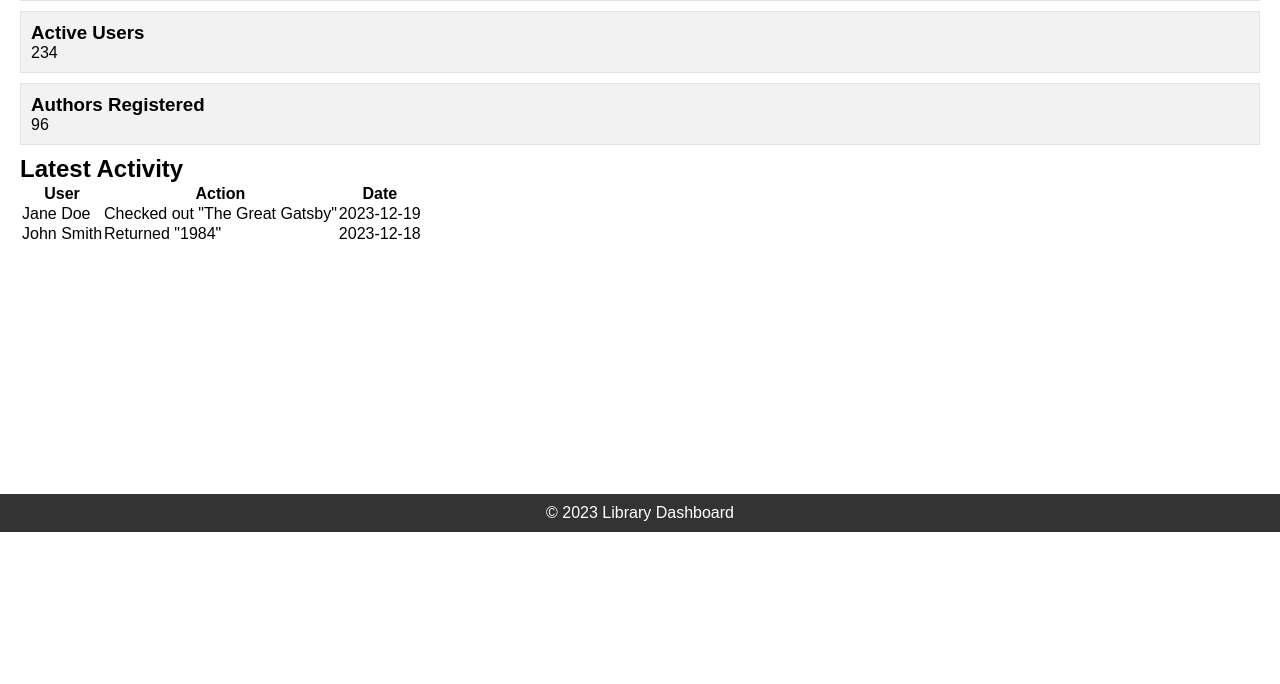
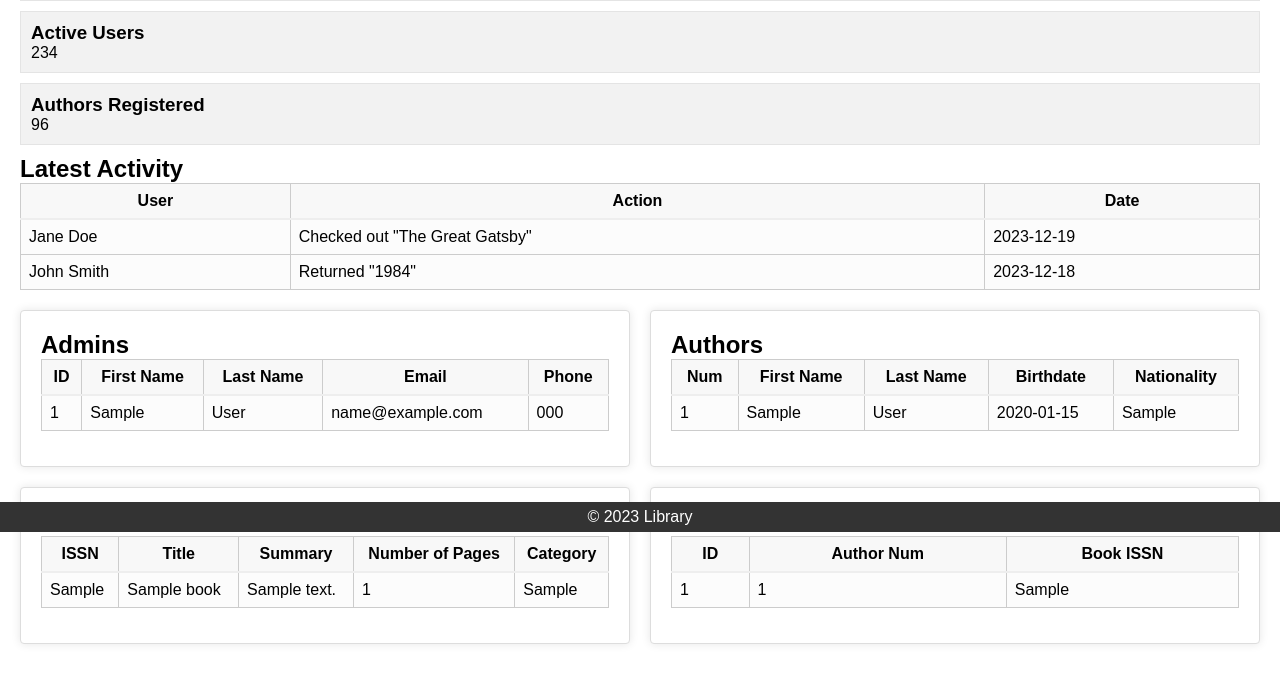
Before and after one commit to Warnex04/DynamicWebsiteProject, a PHP site: page /admin_dashboard.php in a window 1280 px wide. Shown: the part 268-952 px from the top of the page. Before the commit the page ends 800 px from the top, so only its background shows below. Run offline with PHP 8.4, Linux system fonts and the light colour scheme; tables that the repository leaves empty hold one stand-in row (values such as "Sample post").

Commit message:
Update admin_dashboard.php and style.css

```diff
--- a/admin_dashboard/admin_dashboard.php
+++ b/admin_dashboard/admin_dashboard.php
@@ -10,7 +10,7 @@ $_SESSION['username'] = 'FakeAdmin';
 // Check if the user is logged in and has the 'admin' role
 if (!isset($_SESSION['logged_in']) || $_SESSION['role'] !== 'admin') {
     // User is not logged in as an admin, redirect to the login page
-    header('Location: login.php');
+    header('Location: ../login/login.php');
     exit;
 }
 
@@ -30,6 +30,25 @@ try {
 } catch(PDOException $e) {
     echo "Connection failed: " . $e->getMessage();
 }
+
+function fetchTableData($conn, $tableName) {
+    try {
+        $stmt = $conn->prepare("SELECT * FROM " . $tableName);
+        $stmt->execute();
+        return $stmt->fetchAll(PDO::FETCH_ASSOC);
+    } catch (PDOException $e) {
+        // Handle error appropriately
+        // For debugging purposes, you can uncomment the line below
+        // echo "Error: " . $e->getMessage();
+        return []; // Return an empty array to prevent further errors
+    }
+}
+
+// Fetch data from all tables
+$admins = fetchTableData($conn, 'admin');
+$authors = fetchTableData($conn, 'author');
+$books = fetchTableData($conn, 'book');
+$ecrits = fetchTableData($conn, 'ecrit');
 ?>
 
 
@@ -99,10 +118,124 @@ try {
                 </tbody>
             </table>
         </section>
+        <div class="dashboard-grid">
+        <!-- Admin Table Section -->
+        <section class="table-container">
+        <h2>Admins</h2>
+        <div class="scrollable-table">
+            <!-- Repeat the following table structure for each table -->
+            <table>
+                <thead>
+                    <tr>
+                        <th>ID</th>
+                        <th>First Name</th>
+                        <th>Last Name</th>
+                        <th>Email</th>
+                        <th>Phone</th>
+                    </tr>
+                </thead>
+                <tbody>
+                    <?php foreach ($admins as $row): ?>
+                        <tr>
+                            <td><?php echo htmlspecialchars($row['ID']); ?></td>
+                            <td><?php echo htmlspecialchars($row['FirstName']); ?></td>
+                            <td><?php echo htmlspecialchars($row['LastName']); ?></td>
+                            <td><?php echo htmlspecialchars($row['Mail']); ?></td>
+                            <td><?php echo htmlspecialchars($row['Phone']); ?></td>
+                        </tr>
+                    <?php endforeach; ?>
+                </tbody>
+            </table>
+        </div>
+    </section>
+
+<!-- Author Table Section -->
+<section class="table-container">
+    <h2>Authors</h2>
+    <div class="scrollable-table">
+        <table>
+            <thead>
+                <tr>
+                    <th>Num</th>
+                    <th>First Name</th>
+                    <th>Last Name</th>
+                    <th>Birthdate</th>
+                    <th>Nationality</th>
+                </tr>
+            </thead>
+            <tbody>
+                <?php foreach ($authors as $row): ?>
+                    <tr>
+                        <td><?php echo htmlspecialchars($row['Num']); ?></td>
+                        <td><?php echo htmlspecialchars($row['FirstName']); ?></td>
+                        <td><?php echo htmlspecialchars($row['LastName']); ?></td>
+                        <td><?php echo htmlspecialchars($row['BirthDate']); ?></td>
+                        <td><?php echo htmlspecialchars($row['Nationality']); ?></td>
+                    </tr>
+                <?php endforeach; ?>
+            </tbody>
+        </table>
+    </div>
+</section>
+
+<!-- Book Table Section -->
+<section class="table-container">
+    <h2>Books</h2>
+    <div class="scrollable-table">
+        <table>
+            <thead>
+                <tr>
+                    <th>ISSN</th>
+                    <th>Title</th>
+                    <th>Summary</th>
+                    <th>Number of Pages</th>
+                    <th>Category</th>
+                </tr>
+            </thead>
+            <tbody>
+                <?php foreach ($books as $row): ?>
+                    <tr>
+                        <td><?php echo htmlspecialchars($row['ISSN']); ?></td>
+                        <td><?php echo htmlspecialchars($row['Title']); ?></td>
+                        <td><?php echo htmlspecialchars($row['Summary']); ?></td>
+                        <td><?php echo htmlspecialchars($row['NbPages']); ?></td>
+                        <td><?php echo htmlspecialchars($row['Category']); ?></td>
+                    </tr>
+                <?php endforeach; ?>
+            </tbody>
+        </table>
+    </div>
+</section>
+
+<!-- Ecrit Table Section -->
+<section class="table-container">
+    <h2>Ecrit</h2>
+    <div class="scrollable-table">
+        <table>
+            <thead>
+                <tr>
+                    <th>ID</th>
+                    <th>Author Num</th>
+                    <th>Book ISSN</th>
+                </tr>
+            </thead>
+            <tbody>
+                <?php foreach ($ecrits as $row): ?>
+                    <tr>
+                        <td><?php echo htmlspecialchars($row['ID']); ?></td>
+                        <td><?php echo htmlspecialchars($row['Num']); ?></td>
+                        <td><?php echo htmlspecialchars($row['ISSN']); ?></td>
+                    </tr>
+                <?php endforeach; ?>
+            </tbody>
+        </table>
+    </div>
+</section>
+                </div>
 
     </main>
     <footer>
-        <p>&copy; 2023 Library Dashboard</p>
+        <p>&copy; 2023 Library</p>
     </footer>
 </body>
 </html>
--- a/admin_dashboard/style.css
+++ b/admin_dashboard/style.css
@@ -55,11 +55,61 @@ section#stats {
 }
 
 footer {
-    background-color: #333;
-    color: #fff;
+    background: #333;
+    color: white;
     text-align: center;
-    padding: 10px 20px;
-    position: absolute;
+    line-height: 30px;
+    height: 30px;
+    position: fixed;
     bottom: 0;
     width: 100%;
 }
+
+
+.dashboard-grid {
+    display: grid;
+    grid-template-columns: repeat(2, 1fr); /* creates two columns */
+    grid-gap: 20px; /* space between grid items */
+    margin: 20px 0;
+}
+
+.table-container {
+    background: #fff;
+    border: 1px solid #ddd;
+    padding: 20px;
+    border-radius: 4px;
+    box-shadow: 0 0 10px rgba(0, 0, 0, 0.1);
+}
+
+.scrollable-table {
+    max-height: 200px; /* Or whatever height you prefer */
+    overflow-y: auto; /* This will enable scrolling */
+}
+
+/* Table styles */
+table {
+    width: 100%;
+    border-collapse: collapse;
+    margin-bottom: 15px; /* To prevent tables from sticking to the bottom of their containers */
+}
+
+th, td {
+    padding: 8px;
+    border: 1px solid #ccc;
+}
+
+th {
+    background-color: #f8f8f8;
+    border-bottom: 2px solid #eee;
+}
+
+td {
+    background-color: #fcfcfc;
+}
+
+/* Responsive design for smaller screens */
+@media (max-width: 768px) {
+    .dashboard-grid {
+        grid-template-columns: 1fr; /* Stack the items on top of each other on smaller screens */
+    }
+}
```
